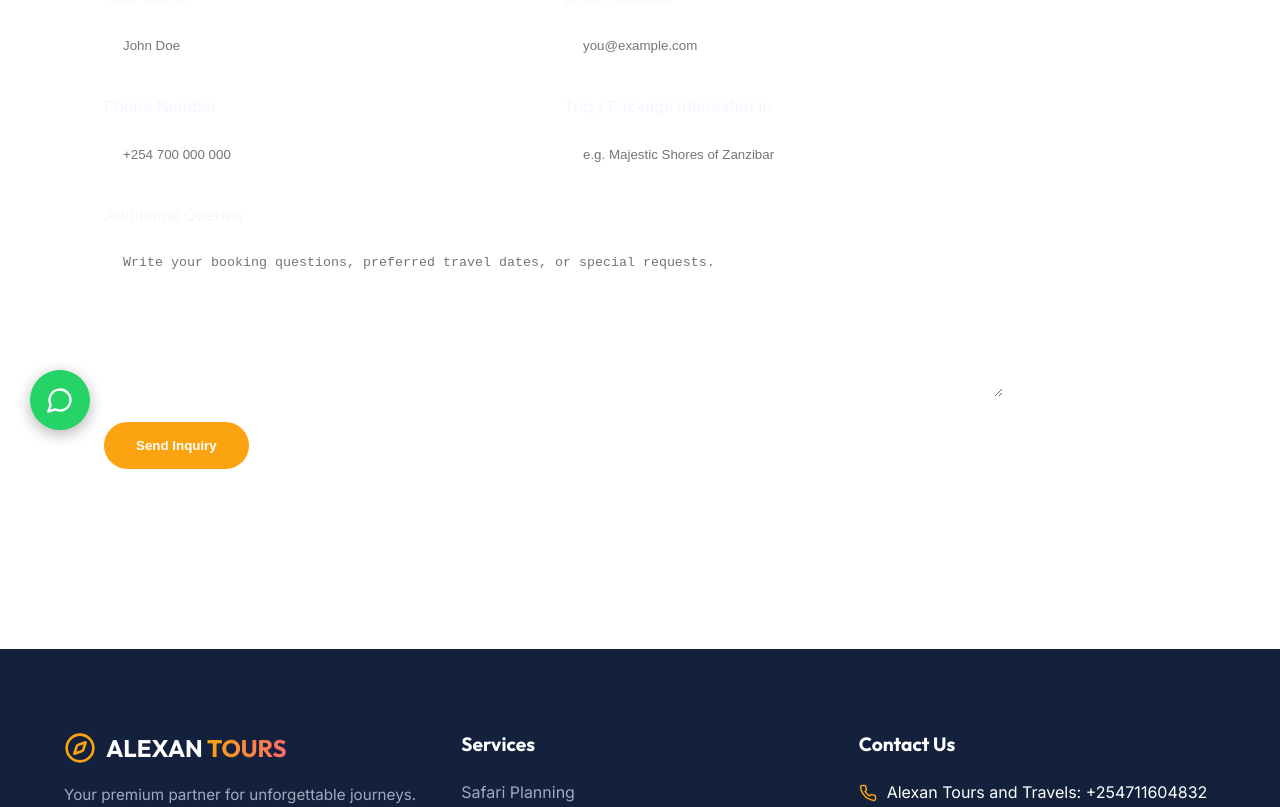
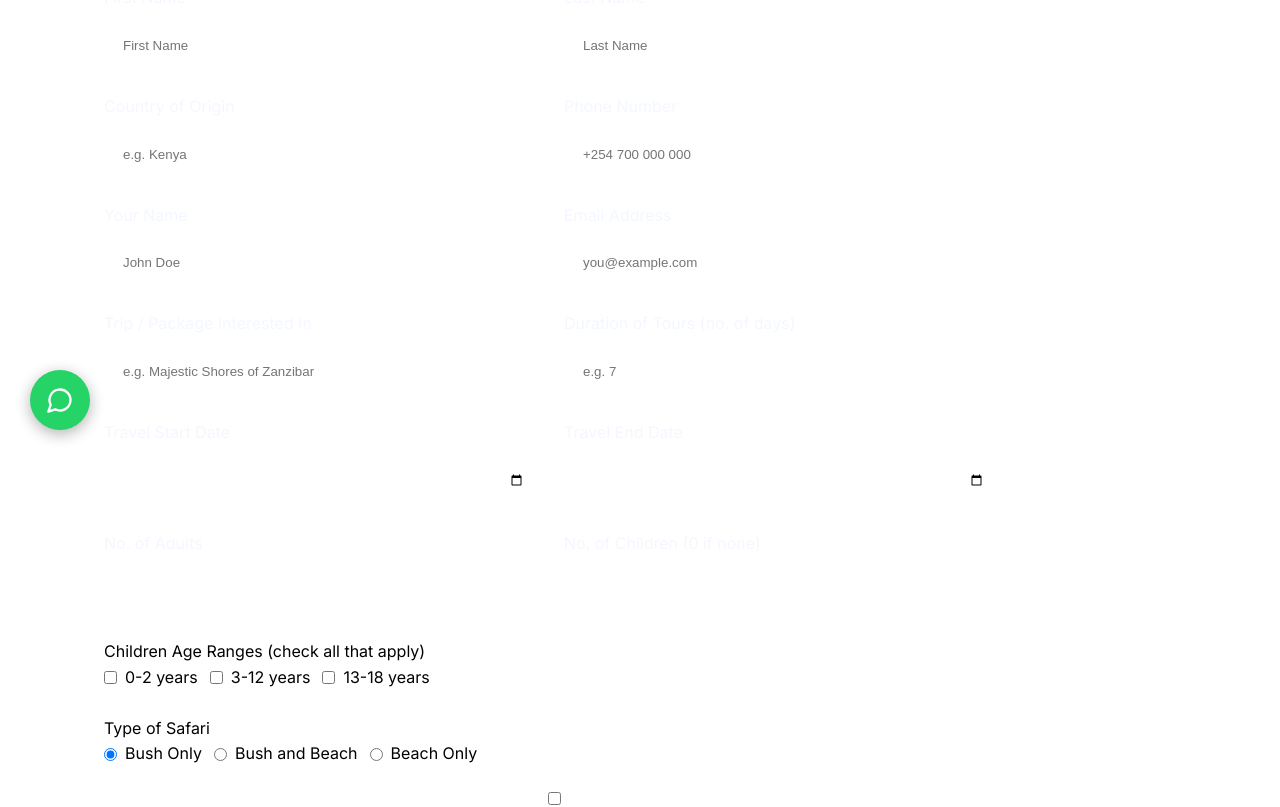
Before and after one commit to MildredKoskei/Alexan-Tours-and-Travels, a Next.js app: page /inquire in a window 1280 px wide. Shown: the part 340-1147 px from the top of the page. Built offline with nearby package versions, Linux system fonts and the light colour scheme.

Commit message:
Update inquiry form with quote request fields and fix SSR Suspense for /inquire

```diff
--- a/app/inquire/InquiryForm.tsx
+++ b/app/inquire/InquiryForm.tsx
@@ -14,6 +14,21 @@ export default function InquiryForm() {
   const [phone, setPhone] = useState('');
   const [trip, setTrip] = useState('');
   const [message, setMessage] = useState('');
+  const [firstName, setFirstName] = useState('');
+  const [lastName, setLastName] = useState('');
+  const [countryOrigin, setCountryOrigin] = useState('');
+  const [duration, setDuration] = useState('');
+  const [startDate, setStartDate] = useState('');
+  const [endDate, setEndDate] = useState('');
+  const [adults, setAdults] = useState(1);
+  const [children, setChildren] = useState(0);
+  const [childAges, setChildAges] = useState({
+    '0-2': false,
+    '3-12': false,
+    '13-18': false,
+  });
+  const [safariType, setSafariType] = useState('Bush Only');
+  const [requestQuote, setRequestQuote] = useState(false);
   const [error, setError] = useState('');
   const [submitted, setSubmitted] = useState(false);
   const [popupOpen, setPopupOpen] = useState(false);
@@ -29,16 +44,21 @@ export default function InquiryForm() {
   const handleSubmit = (event: FormEvent<HTMLFormElement>) => {
     event.preventDefault();
 
-    if (!name.trim() || !email.trim() || !trip.trim() || !message.trim()) {
+    const fullName = `${firstName} ${lastName}`.trim();
+
+    if (!fullName || !email.trim() || !trip.trim() || !message.trim()) {
       setError('Please fill in your name, email, trip interest, and message.');
       return;
     }
 
     const recipient = 'alexantours@gmail.com';
-    const subject = encodeURIComponent(`Inquiry from Alexan Tours website: ${name}`);
-    const body = encodeURIComponent(
-      `Name: ${name}\nEmail: ${email}\nPhone: ${phone}\nTrip Interested In: ${trip}\n\nAdditional queries:\n${message}`
+    const subject = encodeURIComponent(
+      `Inquiry from Alexan Tours website: ${fullName}${requestQuote ? ' (Quote Requested)' : ''}`
     );
+
+    const bodyText = `Name: ${fullName}\nFirst Name: ${firstName}\nLast Name: ${lastName}\nEmail: ${email}\nPhone: ${phone}\nCountry of Origin: ${countryOrigin}\nTrip Interested In: ${trip}\nDuration (days): ${duration}\nTravel Start: ${startDate}\nTravel End: ${endDate}\nAdults: ${adults}\nChildren: ${children}\nChild Age Ranges: ${Object.entries(childAges).filter(([k,v])=>v).map(([k])=>k).join(', ') || 'N/A'}\nSafari Type: ${safariType}\nRequest Quote: ${requestQuote ? 'Yes' : 'No'}\n\nAdditional queries:\n${message}`;
+
+    const body = encodeURIComponent(bodyText);
 
     window.location.href = `mailto:${recipient}?subject=${subject}&body=${body}`;
     setSubmitted(true);
@@ -48,6 +68,55 @@ export default function InquiryForm() {
 
   return (
     <form className={styles.form} onSubmit={handleSubmit}>
+      <div className={styles.formRow}>
+        <label className={styles.formGroup}>
+          <span>First Name</span>
+          <input
+            type="text"
+            value={firstName}
+            onChange={(e) => setFirstName(e.target.value)}
+            className={styles.formInput}
+            placeholder="First Name"
+            required
+          />
+        </label>
+
+        <label className={styles.formGroup}>
+          <span>Last Name</span>
+          <input
+            type="text"
+            value={lastName}
+            onChange={(e) => setLastName(e.target.value)}
+            className={styles.formInput}
+            placeholder="Last Name"
+            required
+          />
+        </label>
+      </div>
+
+      <div className={styles.formRow}>
+        <label className={styles.formGroup}>
+          <span>Country of Origin</span>
+          <input
+            type="text"
+            value={countryOrigin}
+            onChange={(e) => setCountryOrigin(e.target.value)}
+            className={styles.formInput}
+            placeholder="e.g. Kenya"
+          />
+        </label>
+
+        <label className={styles.formGroup}>
+          <span>Phone Number</span>
+          <input
+            type="tel"
+            value={phone}
+            onChange={(event) => setPhone(event.target.value)}
+            className={styles.formInput}
+            placeholder="+254 700 000 000"
+          />
+        </label>
+      </div>
       <div className={styles.formRow}>
         <label className={styles.formGroup}>
           <span>Your Name</span>
@@ -76,17 +145,6 @@ export default function InquiryForm() {
 
       <div className={styles.formRow}>
         <label className={styles.formGroup}>
-          <span>Phone Number</span>
-          <input
-            type="tel"
-            value={phone}
-            onChange={(event) => setPhone(event.target.value)}
-            className={styles.formInput}
-            placeholder="+254 700 000 000"
-          />
-        </label>
-
-        <label className={styles.formGroup}>
           <span>Trip / Package Interested In</span>
           <input
             type="text"
@@ -97,7 +155,100 @@ export default function InquiryForm() {
             required
           />
         </label>
+
+        <label className={styles.formGroup}>
+          <span>Duration of Tours (no. of days)</span>
+          <input
+            type="number"
+            min={1}
+            value={duration}
+            onChange={(e) => setDuration(e.target.value)}
+            className={styles.formInput}
+            placeholder="e.g. 7"
+          />
+        </label>
       </div>
+
+      <div className={styles.formRow}>
+        <label className={styles.formGroup}>
+          <span>Travel Start Date</span>
+          <input
+            type="date"
+            value={startDate}
+            onChange={(e) => setStartDate(e.target.value)}
+            className={styles.formInput}
+          />
+        </label>
+
+        <label className={styles.formGroup}>
+          <span>Travel End Date</span>
+          <input
+            type="date"
+            value={endDate}
+            onChange={(e) => setEndDate(e.target.value)}
+            className={styles.formInput}
+          />
+        </label>
+      </div>
+
+      <div className={styles.formRow}>
+        <label className={styles.formGroup}>
+          <span>No. of Adults</span>
+          <input
+            type="number"
+            min={1}
+            value={adults}
+            onChange={(e) => setAdults(Number(e.target.value))}
+            className={styles.formInput}
+          />
+        </label>
+
+        <label className={styles.formGroup}>
+          <span>No. of Children (0 if none)</span>
+          <input
+            type="number"
+            min={0}
+            value={children}
+            onChange={(e) => setChildren(Number(e.target.value))}
+            className={styles.formInput}
+          />
+        </label>
+      </div>
+
+      <div className={styles.formRow}>
+        <fieldset style={{border: 'none', padding: 0}}>
+          <legend>Children Age Ranges (check all that apply)</legend>
+          <label style={{display: 'inline-flex', gap: 8, alignItems: 'center', marginRight: 12}}>
+            <input type="checkbox" checked={childAges['0-2']} onChange={() => setChildAges(prev=>({...prev, '0-2': !prev['0-2']}))} /> 0-2 years
+          </label>
+          <label style={{display: 'inline-flex', gap: 8, alignItems: 'center', marginRight: 12}}>
+            <input type="checkbox" checked={childAges['3-12']} onChange={() => setChildAges(prev=>({...prev, '3-12': !prev['3-12']}))} /> 3-12 years
+          </label>
+          <label style={{display: 'inline-flex', gap: 8, alignItems: 'center'}}>
+            <input type="checkbox" checked={childAges['13-18']} onChange={() => setChildAges(prev=>({...prev, '13-18': !prev['13-18']}))} /> 13-18 years
+          </label>
+        </fieldset>
+      </div>
+
+      <div className={styles.formRow}>
+        <fieldset style={{border: 'none', padding: 0}}>
+          <legend>Type of Safari</legend>
+          <label style={{display: 'inline-flex', gap: 8, alignItems: 'center', marginRight: 12}}>
+            <input type="radio" name="safariType" checked={safariType==='Bush Only'} onChange={()=>setSafariType('Bush Only')} /> Bush Only
+          </label>
+          <label style={{display: 'inline-flex', gap: 8, alignItems: 'center', marginRight: 12}}>
+            <input type="radio" name="safariType" checked={safariType==='Bush and Beach'} onChange={()=>setSafariType('Bush and Beach')} /> Bush and Beach
+          </label>
+          <label style={{display: 'inline-flex', gap: 8, alignItems: 'center'}}>
+            <input type="radio" name="safariType" checked={safariType==='Beach Only'} onChange={()=>setSafariType('Beach Only')} /> Beach Only
+          </label>
+        </fieldset>
+      </div>
+
+      <label style={{display: 'flex', gap: 12, alignItems: 'center'}} className={styles.formGroup}>
+        <input type="checkbox" checked={requestQuote} onChange={()=>setRequestQuote(prev=>!prev)} />
+        <span>Request a Quote</span>
+      </label>
 
       <label className={styles.formGroup}>
         <span>Additional Queries</span>
```
